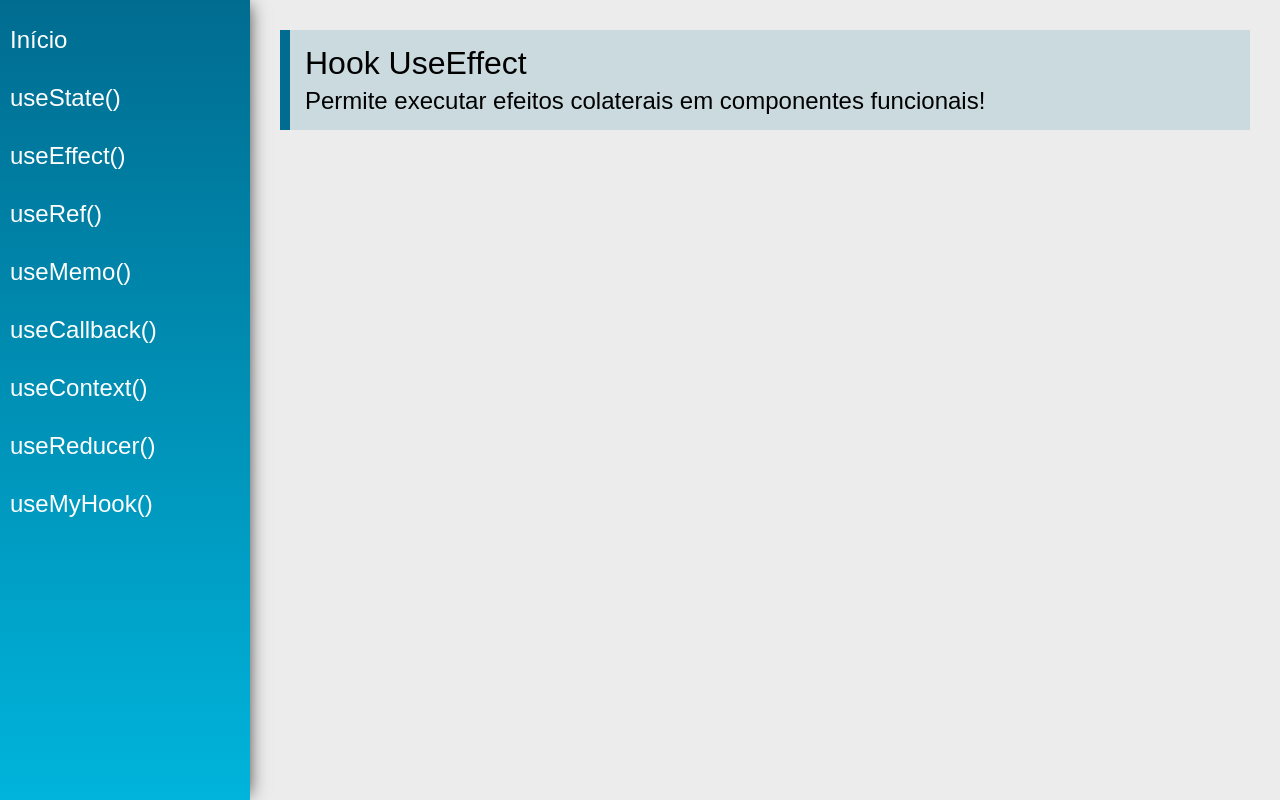
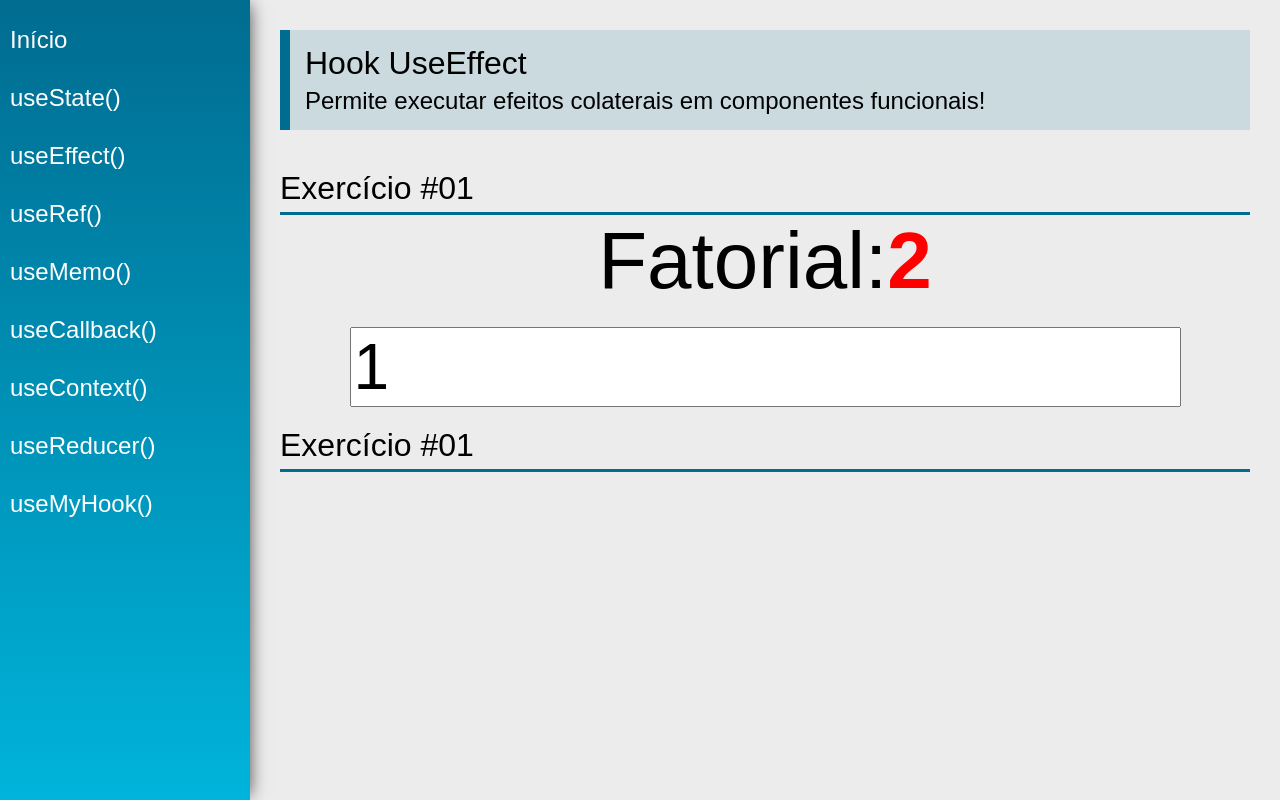
Before and after one commit to v1n1c1u5ouza/hooks-react, a React (Create React App) app: page /useEffect in a window 1280 px wide. Built offline with nearby package versions, Linux system fonts and the light colour scheme.

Commit message:
Using useEffect to be able to use side effects in components

```diff
--- a/src/views/examples/UseEffect.jsx
+++ b/src/views/examples/UseEffect.jsx
@@ -1,13 +1,47 @@
 import React from 'react'
+import { useEffect } from 'react'
+import { useState } from 'react'
 import PageTitle from '../../components/layout/PageTitle'
+import SectionTitle from '../../components/layout/SectionTitle'
+
+function calcFactorial(num) {
+    const n = parseInt(num)
+    if(n < 0) return -1
+    if(n === 0) return 1
+    return calcFactorial(n - 1) * 2
+}
 
 const UseEffect = (props) => {
+    const [number, setNumber] = useState(1)
+    const [fatorial, setFatorial] = useState(1)
+
+    useEffect(function() {
+        setFatorial(calcFactorial(number))
+    }, [number])
+
+    useEffect(function() {
+        if(fatorial > 1000000) {
+            document.title = "Eita!!!"
+        }
+    }, [fatorial])
+
     return (
         <div className="UseEffect">
             <PageTitle
                 title="Hook UseEffect"
                 subtitle="Permite executar efeitos colaterais em componentes funcionais!"
             />
+            <SectionTitle title="Exercício #01"/>
+            <div className="center">
+                <div>
+                    <span className="text">Fatorial:</span>
+                    <span className="text red">{fatorial === -1 ? 'não existe' : fatorial}</span>
+                </div>
+                <input type="number" className="input"
+                    value={number}
+                    onChange={e => setNumber(e.target.value)} />
+            </div>
+            <SectionTitle title="Exercício #01"/>
         </div>
     )
 }
```
